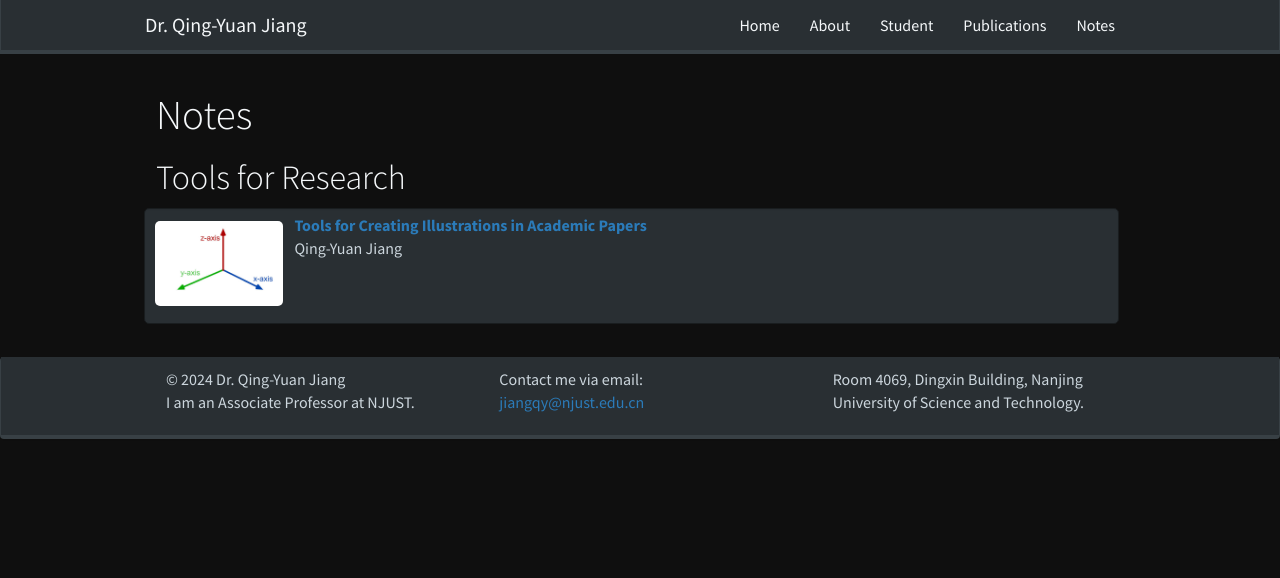
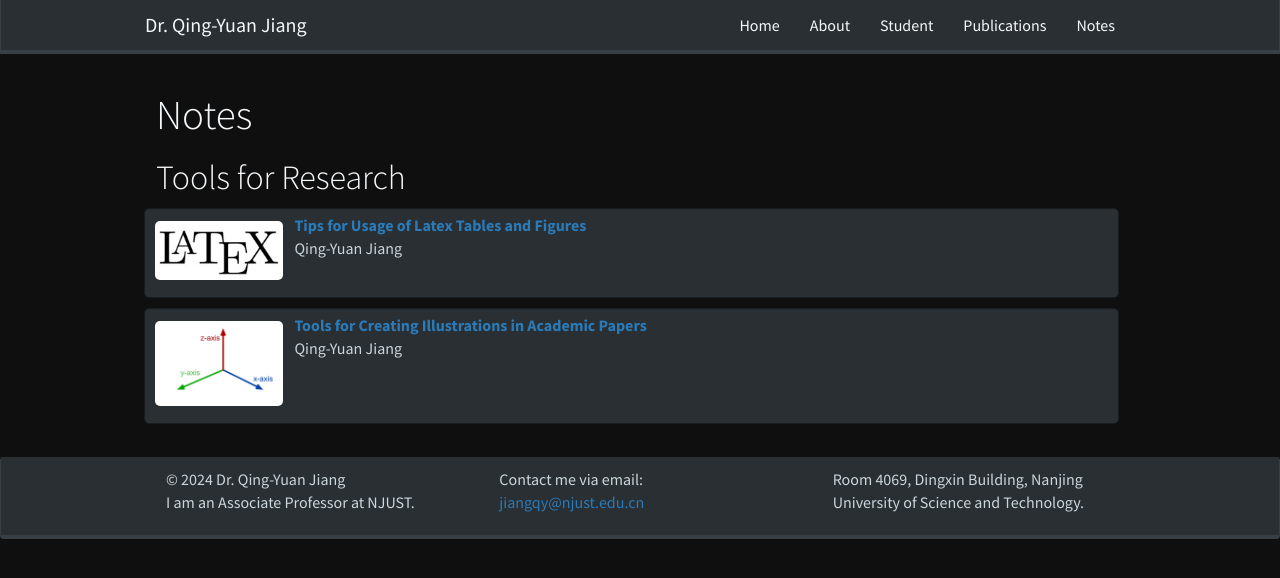
Before and after one commit to jiangqy/jiangqy.github.io, a Jekyll site: the page built from _pages/notes.md, in a window 1280 px wide. Shown: the top 578 px of the page. Built offline with Jekyll 4.4.1, drawn with Linux system fonts in a browser that asks for light colours; nearby versions of some CDN libraries; a style sheet for code colours, icons or effects is not loaded.

Commit message:
add tips

```diff
--- /dev/null
+++ b/_notes/tips.md
@@ -0,0 +1,19 @@
+---
+layout: gridlay
+sitemap: false
+link: tips
+image: tips.jpg
+title: "Tips for Usage of Latex Tables and Figures"
+authors: Qing-Yuan Jiang
+type: tool
+---
+
+# Tips for Usage of Latex Tables and Figures
+
+* Author: Qing-Yuan Jiang
+
+<!-- This article provides examples of using [Latex](#latex) and [Python](#python) to create illustrations for academic research papers. -->
+
+## 1. Tables <a name="table"></a>
+
+## 2. Figures <a name="figure"></a>
--- a/_pages/notes.md
+++ b/_pages/notes.md
@@ -9,6 +9,7 @@ permalink: /notes/
 
 ## Tools for Research
 {% for note in site.notes %}
+{% if note.type=="tool"%}
   <div class="well-sm publication-entry">
   <ul class="flex-container">
   <li class="flex-item1">
@@ -22,4 +23,5 @@ permalink: /notes/
   </li>
   </ul>
   </div>
+{% endif %}
 {% endfor %}
```
Also changed, not shown: _notes/tools.md (+1 -0 lines), _notes/tips.jpg (added).
